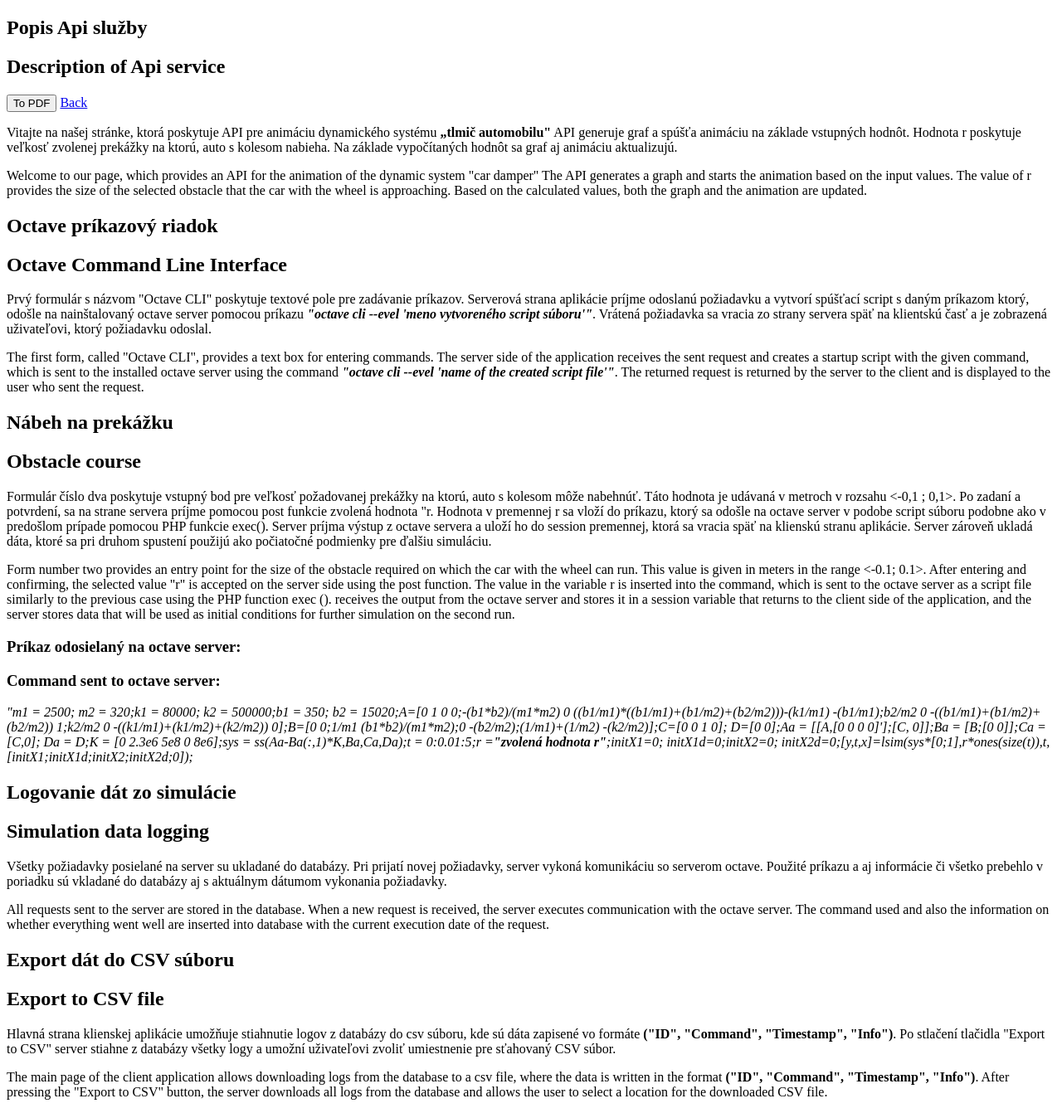
After one commit to Developer-Tommy/webte-final, a PHP site: page /manual.php?lang=1 in a window 1280 px wide. The commit adds this page. Shown: the whole page at 83% size. Run offline with PHP 8.4, Linux system fonts and the light colour scheme; some libraries are stand-ins or nearby versions.

Commit message:
popis API a export do CSV

```diff
--- /dev/null
+++ b/web/public/manual.php
@@ -0,0 +1,158 @@
+<?php
+$lg = $_GET['lang'];
+?>
+
+<!doctype html>
+<html lang="">
+<head>
+    <meta charset="UTF-8">
+    <meta name="viewport"
+          content="width=device-width, user-scalable=no, initial-scale=1.0, maximum-scale=1.0, minimum-scale=1.0">
+    <meta http-equiv="X-UA-Compatible" content="ie=edge">
+    <script src="https://code.jquery.com/jquery-3.5.1.js" crossorigin="anonymous"></script>
+    <script src="https://cdnjs.cloudflare.com/ajax/libs/html2pdf.js/0.10.1/html2pdf.bundle.min.js"
+            integrity="sha512-GsLlZN/3F2ErC5ifS5QtgpiJtWd43JWSuIgh7mbzZ8zBps+dvLusV+eNQATqgA/HdeKFVgA5v3S/cIrLF7QnIg=="
+            crossorigin="anonymous" referrerpolicy="no-referrer"></script>
+    <title>Document</title>
+</head>
+<body>
+
+<section id="desc">
+    <h1 lang="sk">Popis Api služby</h1>
+    <h1 lang="en">Description of Api service</h1>
+
+    <button onclick="savePDF()">To PDF</button>
+    <a href="index.php">Back</a>
+
+    <div id="content">
+        <p lang="sk">
+            Vitajte na našej stránke, ktorá poskytuje API pre animáciu dynamického systému <strong>„tlmič
+                automobilu"</strong> API
+            generuje graf a spúšťa animáciu na
+            základe vstupných hodnôt. Hodnota r poskytuje veľkosť zvolenej prekážky na ktorú, auto s kolesom nabieha. Na
+            základe vypočítaných hodnôt sa graf aj animáciu aktualizujú.
+        </p>
+        <p lang="en">
+            Welcome to our page, which provides an API for the animation of the dynamic system "car damper" The
+            API generates a graph and starts the animation based on the input values. The value of r provides the size
+            of the selected obstacle that the car with the wheel is approaching. Based on the calculated values, both
+            the graph and the animation are updated.
+        </p>
+        <h2 lang="sk">Octave príkazový riadok</h2>
+        <h2 lang="en">Octave Command Line Interface</h2>
+        <p lang="sk">
+            Prvý formulár s názvom "Octave CLI" poskytuje textové pole pre zadávanie príkazov. Serverová strana
+            aplikácie príjme odoslanú požiadavku a vytvorí spúšťací script s daným príkazom ktorý,
+            odošle na nainštalovaný octave server pomocou príkazu <i><strong>"octave cli --evel 'meno vytvoreného script
+                    súboru'"</strong></i>.
+            Vrátená požiadavka sa vracia zo strany servera späť na klientskú časť a je zobrazená
+            uživateľovi, ktorý požiadavku odoslal.
+        </p>
+        <p lang="en">
+            The first form, called "Octave CLI", provides a text box for entering commands. The server side of the
+            application receives the sent request and creates a startup script with the given command, which is sent to
+            the installed octave server using the command <i><strong>"octave cli --evel 'name of the created script file'"</strong></i>. The
+            returned request is returned by the server to the client and is displayed to the user who sent the
+            request.
+        </p>
+        <h2 lang="sk">Nábeh na prekážku</h2>
+        <h2 lang="en">Obstacle course</h2>
+        <p lang="sk">
+            Formulár číslo dva poskytuje vstupný bod pre veľkosť požadovanej prekážky na ktorú, auto s kolesom môže
+            nabehnúť. Táto hodnota je udávaná v metroch v rozsahu <-0,1 ; 0,1>. Po zadaní a potvrdení,
+            sa na strane servera príjme pomocou post funkcie zvolená hodnota "r. Hodnota v premennej r sa vloží do
+            príkazu, ktorý sa odošle na octave server v podobe script súboru podobne ako v predošlom prípade pomocou PHP
+            funkcie exec().
+            Server príjma výstup z octave servera a uloží ho do session premennej, ktorá sa vracia späť na klienskú
+            stranu aplikácie. Server zároveň ukladá dáta, ktoré sa pri druhom spustení použijú ako počiatočné podmienky
+            pre ďalšiu simuláciu.
+        </p>
+        <p lang="en">
+            Form number two provides an entry point for the size of the obstacle required on which the car with the
+            wheel can run. This value is given in meters in the range <-0.1; 0.1>. After entering and confirming, the
+            selected value "r" is accepted on the server side using the post function. The value in the variable r is
+            inserted into the command, which is sent to the octave server as a script file similarly to the previous
+            case using the PHP function exec (). receives the output from the octave server and stores it in a session
+            variable that returns to the client side of the application, and the server stores data that will be used as
+            initial conditions for further simulation on the second run.
+        </p>
+        <h3 lang="sk">Príkaz odosielaný na octave server:</h3>
+        <h3 lang="en">Command sent to octave server:</h3>
+        <i>"m1 = 2500; m2 = 320;k1 = 80000; k2 = 500000;b1 = 350; b2 = 15020;A=[0 1 0 0;-(b1*b2)/(m1*m2) 0
+            ((b1/m1)*((b1/m1)+(b1/m2)+(b2/m2)))-(k1/m1) -(b1/m1);b2/m2 0 -((b1/m1)+(b1/m2)+(b2/m2)) 1;k2/m2 0
+            -((k1/m1)+(k1/m2)+(k2/m2)) 0];B=[0 0;1/m1 (b1*b2)/(m1*m2);0 -(b2/m2);(1/m1)+(1/m2) -(k2/m2)];C=[0 0 1 0];
+            D=[0
+            0];Aa = [[A,[0 0 0 0]'];[C, 0]];Ba = [B;[0 0]];Ca = [C,0]; Da = D;K = [0 2.3e6 5e8 0 8e6];sys =
+            ss(Aa-Ba(:,1)*K,Ba,Ca,Da);t = 0:0.01:5;r =<strong>"zvolená hodnota r"</strong>;initX1=0; initX1d=0;initX2=0;
+            initX2d=0;[y,t,x]=lsim(sys*[0;1],r*ones(size(t)),t,[initX1;initX1d;initX2;initX2d;0]);</i>
+        <h2 lang="sk">Logovanie dát zo simulácie</h2>
+        <h2 lang="en">Simulation data logging</h2>
+        <p lang="sk">
+            Všetky požiadavky posielané na server su ukladané do databázy. Pri prijatí novej požiadavky, server vykoná
+            komunikáciu so serverom octave. Použité príkazu a aj informácie či všetko prebehlo v poriadku sú vkladané do
+            databázy aj s aktuálnym dátumom vykonania požiadavky.
+        </p>
+        <p lang="en">
+            All requests sent to the server are stored in the database. When a new request is received, the server
+            executes communication with the octave server. The command used and also the information on whether
+            everything went well are inserted into database with the current execution date of the request.
+        </p>
+        <h2 lang="sk">Export dát do CSV súboru</h2>
+        <h2 lang="en">Export to CSV file</h2>
+        <p lang="sk">
+            Hlavná strana klienskej aplikácie umožňuje stiahnutie logov z databázy do csv súboru, kde sú dáta zapisené
+            vo formáte <strong>("ID", "Command", "Timestamp", "Info")</strong>.
+            Po stlačení tlačidla "Export to CSV" server stiahne z databázy všetky logy a umožní uživateľovi zvoliť
+            umiestnenie pre sťahovaný CSV súbor.
+        </p>
+        <p lang="en">
+            The main page of the client application allows downloading logs from the database to a csv file, where the
+            data is written in the format <strong>("ID", "Command", "Timestamp", "Info")</strong>. After pressing the "Export to CSV"
+            button, the server downloads all logs from the database and allows the user to select a location for the
+            downloaded CSV file.
+        </p>
+    </div>
+
+</section>
+
+<script>
+
+    function savePDF() {
+        var element = document.getElementById('desc');
+        var opt = {
+            margin: 10,
+            filename: 'manual.pdf',
+            image: {type: 'jpeg', quality: 0.98},
+            html2canvas: {scale: 10},
+        };
+        html2pdf().set(opt).from(element).save();
+    }
+
+    let lang = "<?php echo $lg?>";
+
+    console.log(lang)
+
+    if (lang === "") {
+        langSwitch.value = "sk";
+        $('[lang="sk"]').show();
+        $('[lang="en"]').hide();
+    }
+
+    switchLang(lang)
+
+    function switchLang(lang) {
+        switch (lang) {
+            case "en":
+                $('[lang="en"]').show();
+                $('[lang="sk"]').hide();
+                break;
+            case "sk":
+                console.log("debil")
+                $('[lang="sk"]').show();
+                $('[lang="en"]').hide();
+                break;
+        }
+    }
+</script>
+</body>
+</html>
```
Also changed, not shown: web/public/index.php (+16 -5 lines), web/public/server.php (+86 -10 lines).
